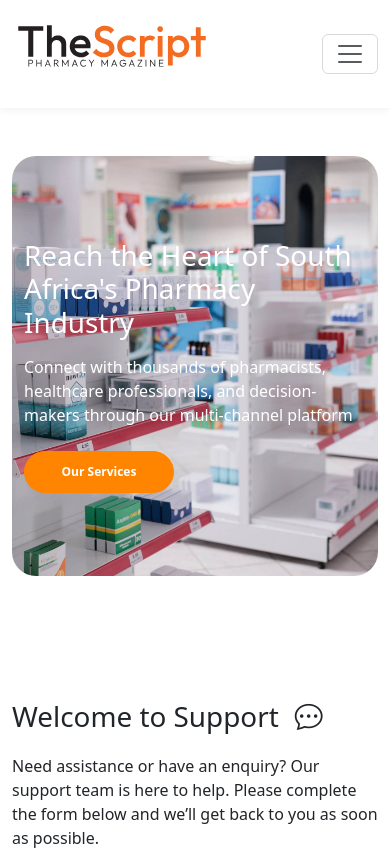
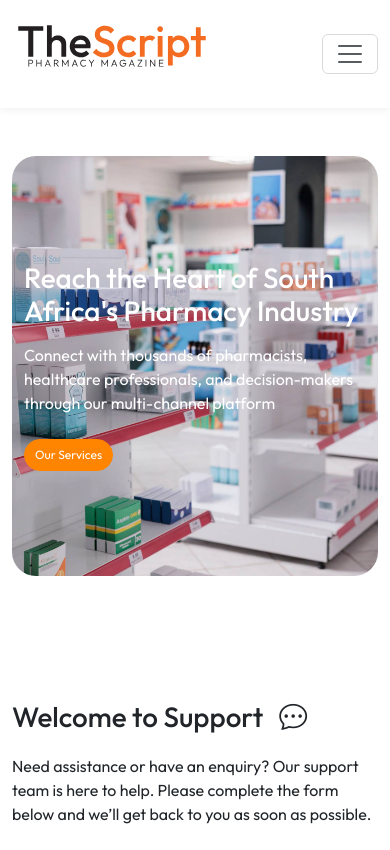
Before and after one commit to cjmarketingdeveloper/the-script-react, a React (Create React App) app: page /support in a window 390 px wide. Shown: the top 850 px of the page. Built offline with nearby package versions, Linux system fonts and the light colour scheme.

Commit message:
mobile button and few other fixes

```diff
--- a/public/index.html
+++ b/public/index.html
@@ -9,35 +9,13 @@
       name="description"
       content="Web site created using create-react-app"
     />
-    <link rel="apple-touch-icon" href="%PUBLIC_URL%/logo192.png" />
-    <!--
-      manifest.json provides metadata used when your web app is installed on a
-      user's mobile device or desktop. See https://developers.google.com/web/fundamentals/web-app-manifest/
-    -->
-    <link rel="manifest" href="%PUBLIC_URL%/manifest.json" />
-    <!--
-      Notice the use of %PUBLIC_URL% in the tags above.
-      It will be replaced with the URL of the `public` folder during the build.
-      Only files inside the `public` folder can be referenced from the HTML.
-
-      Unlike "/favicon.ico" or "favicon.ico", "%PUBLIC_URL%/favicon.ico" will
-      work correctly both with client-side routing and a non-root public URL.
-      Learn how to configure a non-root public URL by running `npm run build`.
-    -->
+    <link rel="preconnect" href="https://fonts.googleapis.com">
+    <link rel="preconnect" href="https://fonts.gstatic.com" crossorigin>
+    <link href="https://fonts.googleapis.com/css2?family=Outfit:wght@100..900&display=swap" rel="stylesheet">
     <title>React App</title>
   </head>
   <body>
     <noscript>You need to enable JavaScript to run this app.</noscript>
     <div id="root"></div>
-    <!--
-      This HTML file is a template.
-      If you open it directly in the browser, you will see an empty page.
-
-      You can add webfonts, meta tags, or analytics to this file.
-      The build step will place the bundled scripts into the <body> tag.
-
-      To begin the development, run `npm start` or `yarn start`.
-      To create a production bundle, use `npm run build` or `yarn build`.
-    -->
   </body>
 </html>
--- a/src/components/AboutSection.jsx
+++ b/src/components/AboutSection.jsx
@@ -20,10 +20,6 @@
                 The Script is a magazine and hub designed to support both consumers and local independent pharmacies. From practical wellness guides to deep dives into emerging health tech, The Script helps readers make informed decisions while empowering pharmacies with up-to-date knowledge, patient-ready resources, and content they can share directly with their communities. The Script is your trusted source for pharmacy news and insights brought to you by CJ Distribution
               </p>
               <ul className="list-unstyled mt-3">
-                {/* <li className="d-flex align-items-start mb-2">
-                  <i className="bi bi-capsule me-2 mt-1 font-weight-light" style={{ color: 'var(--color-script-main)' }}></i>
-                  <span><strong style={{ color: 'var(--color-script-main)' }}>124+ </strong> Issues Published</span>
-                </li> */}
                 <li className="d-flex align-items-start mb-2">
                   <i className="bi bi-capsule me-2 mt-1 font-weight-light" style={{ color: 'var(--color-script-main)' }}></i>
                   <span><strong style={{ color: 'var(--color-script-main)' }}>Expert-Led Content:</strong> Pharmacy professionals, health specialists, and industry innovators sharing trusted knowledge.</span>
--- a/src/index.css
+++ b/src/index.css
@@ -1,6 +1,7 @@
 html,
 body {
   overflow-x: hidden;
+  font-family: "Outfit", sans-serif;
 }
 
 
@@ -223,7 +224,6 @@
 .about-full {
   width: 100%;
   padding: 0px;
-  background: var(--color-script-gray);
 }
 
 .media-section {
@@ -327,6 +327,11 @@
   background-position: center;
 }
 
+.about-content {
+  width: 85%;
+  font-size: 14px;
+}
+
 .about-content h2 {
   font-weight: 700;
   margin-bottom: 16px;
@@ -335,7 +340,7 @@
 .about-content p {
   padding-right: 20px;
   /* font-family: 'Inter', regular; */
-  font-size: 16px;
+  font-size: 14px;
   line-height: 1.7;
   color: #444;
   max-width: 520px;
--- a/src/indexres.css
+++ b/src/indexres.css
@@ -98,7 +98,23 @@
         font-size: 12px;
         min-width: 150px;
     }
+    .about-content {
+        width: 100%;
+    }
 }
+@media only screen and (max-width: 390px) {
+  .btn-script {
+    font-weight: 400 !important;
+    padding: 6px 10px !important;
+    font-size: 12px !important;
+
+    /* Override Bootstrap defaults forcing width */
+    white-space: normal !important;
+    width: auto !important;
+    min-width: 0 !important;
+  }
+}
+
 @media only screen and (max-width: 360px)
 {
     .ctx-seat {
--- a/src/pages/magazines/SingleMagazine.jsx
+++ b/src/pages/magazines/SingleMagazine.jsx
@@ -284,7 +284,7 @@
             <div className="magazine-page-image mx-auto my-3" key={currentPageData._id || activeIndex}>
               <PageImageTemp
                 page={currentPageData}
-                style={{ width: "100%", height: "auto", maxWidth: "800px" }}
+                style={{ width: "100%", height: "auto", maxWidth: "800px", boxShadow: "3px 4px 13px rgba(0, 0, 0, 0.4)" }}
               />
             </div>
           )}
```
